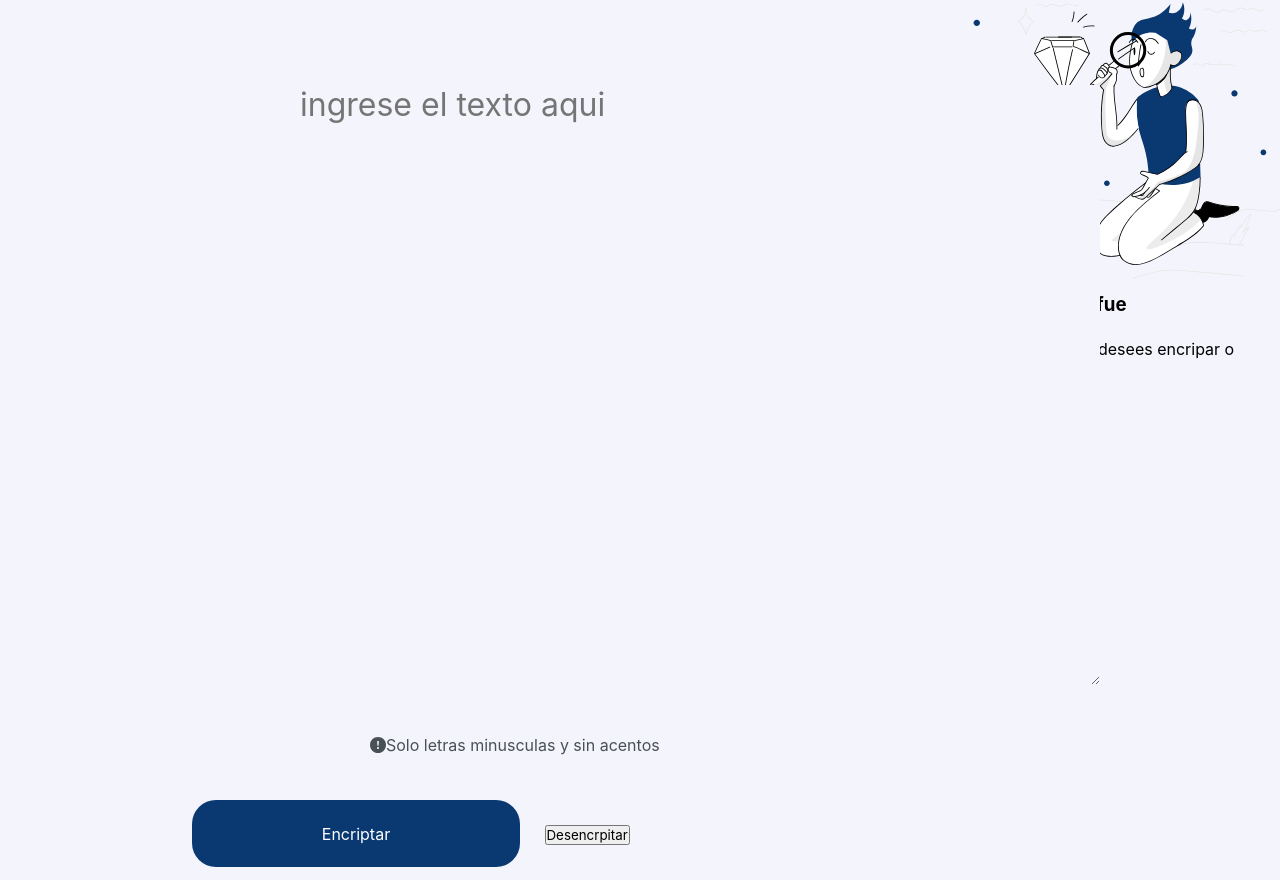
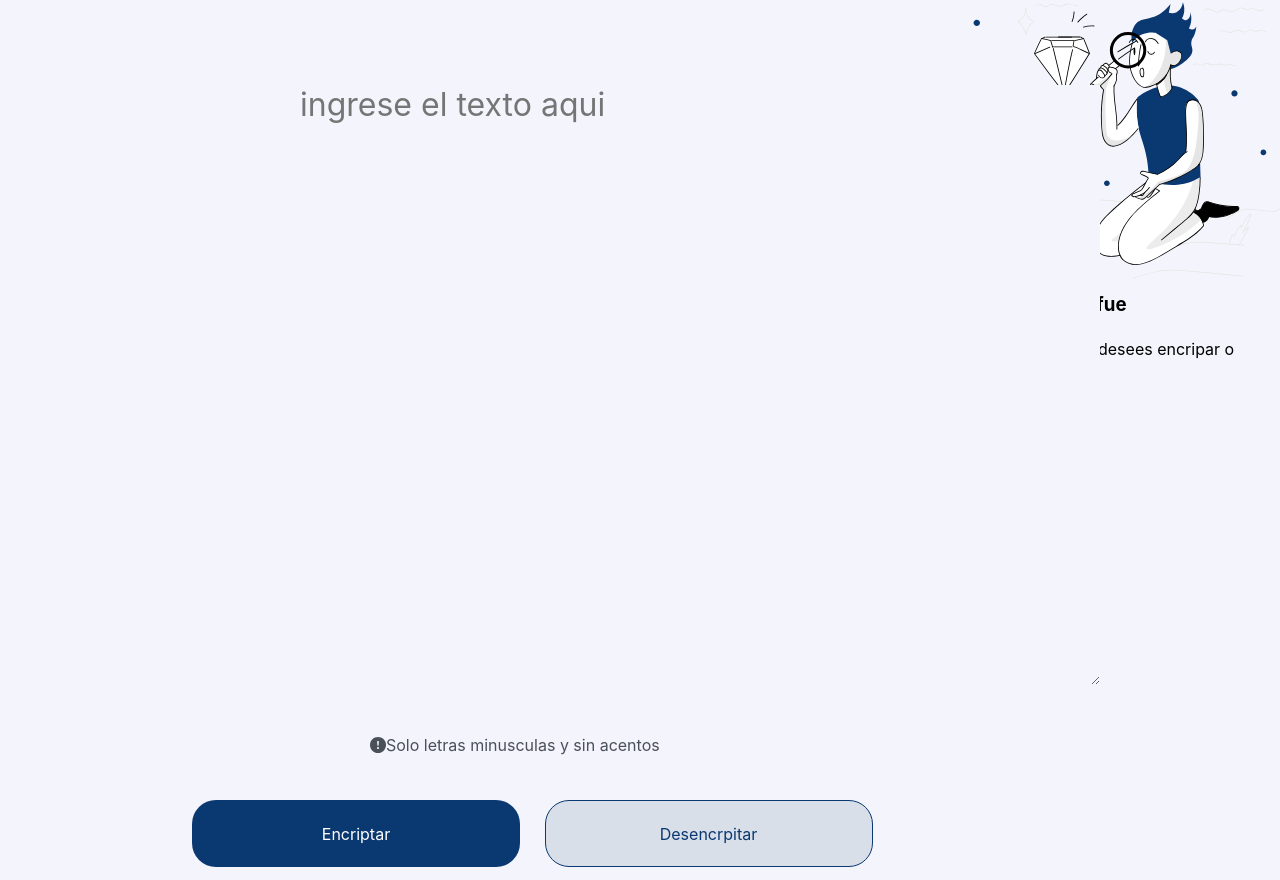
Before and after one commit to Ema-prowler/challenge-encriptador, a plain HTML site: page index.html in a window 1280 px wide. Shown: the part 85-965 px from the top of the page. Drawn offline with Linux system fonts and the light colour scheme; a web font is replaced by a local one.

Commit message:
creando rapidamente el estilo del segundo boton gracias a la reutilizacion del boton encriptar pero cambiando algunos aspectos

```diff
--- a/css/style.css
+++ b/css/style.css
@@ -112,3 +112,25 @@ main {
   margin-right: 20px;
   cursor: pointer;
 }
+
+/*estilo del boton desencriptar*/
+
+.boton-desencriptar {
+  width: 328px;
+  height: 67px;
+  border-radius: 24px;
+  /*metodo de compatibilidad con navegadores obsoletos*/
+  -webkit-border-radius: 24px;
+  -moz-border-radius: 24px;
+  -ms-border-radius: 24px;
+  -o-border-radius: 24px;
+  /*----------------------------------------------------*/
+  background-color: #d8dfe8;
+  color: #0a3871;
+  font-size: 16px;
+  font-weight: 400;
+  /*font-family: "inter", sans-serif;
+    se puede declarar la font de nuevo aqui por si existe alguna falla*/
+  border: 1px solid #0a3871;
+  cursor: pointer;
+}
```
